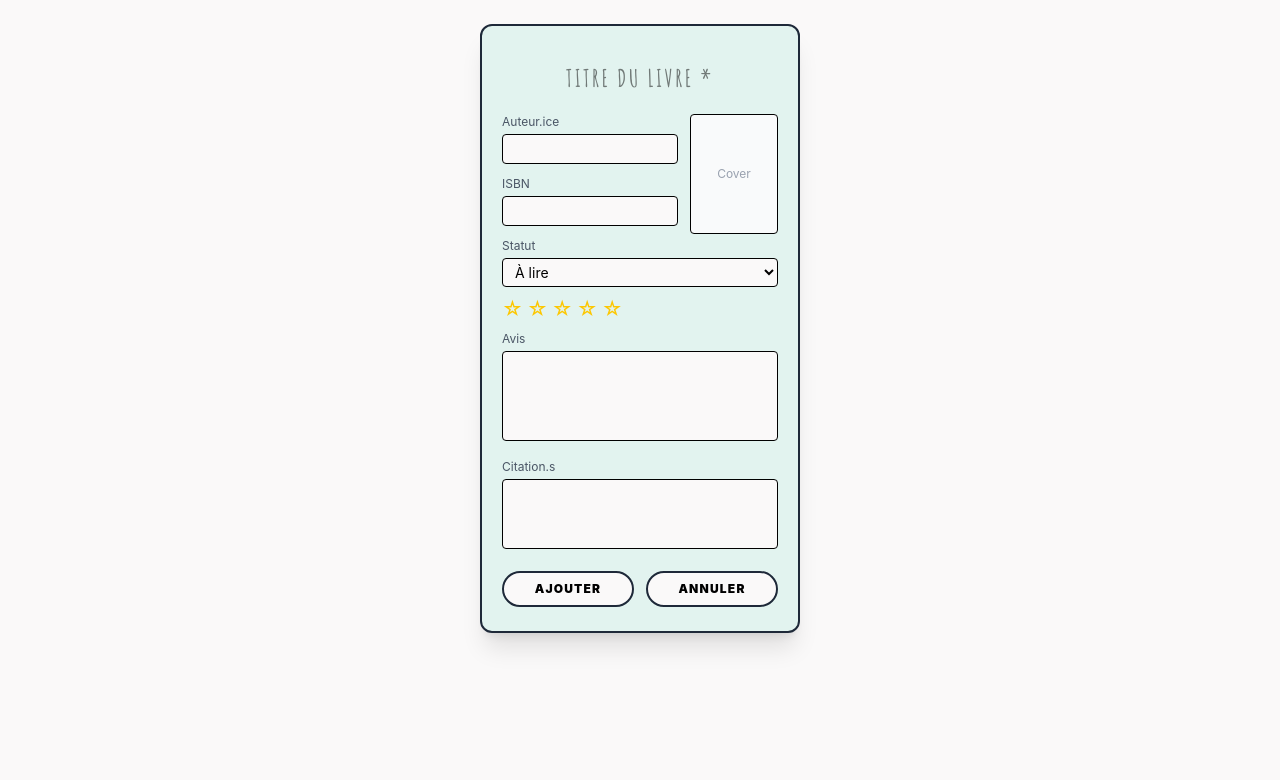
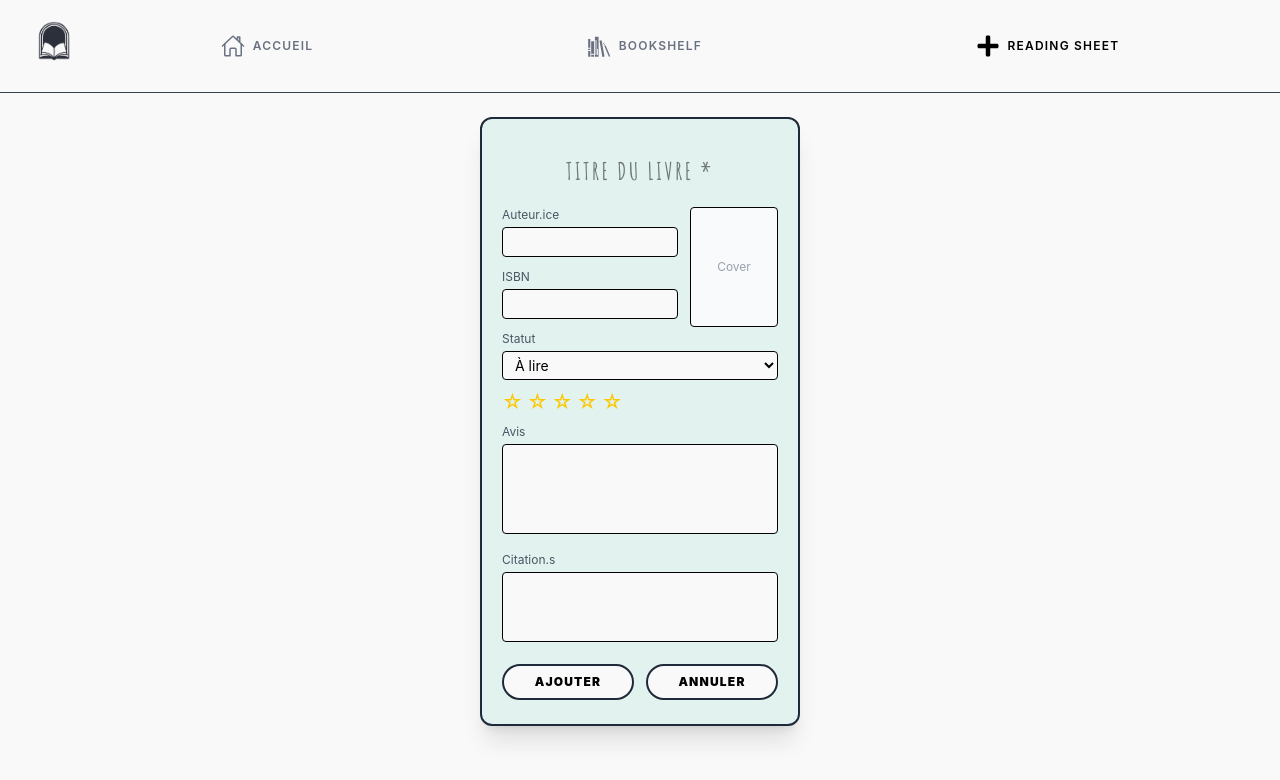
Before and after one commit to aucherm/carnet_front, a React (Vite) app in the folder my-app/: page /reading-sheet in a window 1280 px wide. Shown: the top 780 px of the page. Built offline with nearby package versions, Linux system fonts and the light colour scheme; no server answers.

Commit message:
style / [navbar desktop]

```diff
--- a/my-app/src/components/Logo.tsx
+++ b/my-app/src/components/Logo.tsx
@@ -1,13 +1,11 @@
 export default function Logo() {
-
   return (
-    <div className="flex flex-start md:hidden ">
-            <img
-              src="/logo.png"
-              alt="logo"
-              style={{ width: "100px", height: "100px" }}
-              className="object-contain"
-            />
-          </div>
+    <div className="flex flex-start">
+      <img
+        src="/logo.png"
+        alt="logo"
+        className="object-contain w-[100px] h-[100px] md:w-[60px] md:h-[60px]"
+      />
+    </div>
   );
 }
--- a/my-app/src/components/NavBar.tsx
+++ b/my-app/src/components/NavBar.tsx
@@ -2,11 +2,13 @@ import { NavLink } from "react-router-dom";
 import { IoHomeOutline } from "react-icons/io5";
 import { GiBookshelf } from "react-icons/gi";
 import { FaPlus } from "react-icons/fa";
+import Logo from "./Logo";
 
 export default function NavBar() {
   return (
     <nav className="hidden md:flex justify-around py-4 px-6 border-b border-gray-700">
       <div className="flex items-center w-full">
+        <Logo />
         <div className="flex-1 flex items-center justify-around">
           <NavLink
             to="/"
--- a/my-app/src/pages/Bookshelf.tsx
+++ b/my-app/src/pages/Bookshelf.tsx
@@ -4,6 +4,7 @@ import Layout from "../components/Layout";
 import BookCard from "../components/BookCard";
 import BottomNav from "../components/BottomNav";
 import Logo from "../components/Logo";
+import NavBar from "../components/NavBar";
 import type { ReadingSheet } from "../types/ReadingSheet";
 import { fetchReadingSheets } from "../services/readingSheetService";
 
@@ -20,7 +21,10 @@ export default function BookShelf() {
 
   return (
     <Layout>
-      <Logo />
+    <NavBar></NavBar>
+         <div className="md:hidden">
+         <Logo />
+         </div>
       <div className="flex justify-center">
         <div className="bg-white text-gray-900 rounded-3xl ">
           <div className="flex"></div>
--- a/my-app/src/pages/Home.tsx
+++ b/my-app/src/pages/Home.tsx
@@ -11,7 +11,9 @@ export default function Home() {
 
     <Layout>
       <NavBar></NavBar>
+      <div className="md:hidden">
       <Logo />
+      </div>
       <div className="flex justify-center min-h-[calc(100vh-60px)] p-6 md:flex-col">
         <div className="bg-white text-gray-900 rounded-3xl  w-full ">
           {/* Header */}
--- a/my-app/src/pages/ReadingSheet.tsx
+++ b/my-app/src/pages/ReadingSheet.tsx
@@ -9,6 +9,7 @@ import {
 } from "../services/readingSheetService";
 import BottomNav from "../components/BottomNav";
 import Logo from "../components/Logo";
+import NavBar from "../components/NavBar";
 
 const EMPTY = {
   title: "",
@@ -99,7 +100,10 @@ export default function ReadingSheet() {
 
   return (
     <Layout>
-      <Logo />
+       <NavBar></NavBar>
+            <div className="md:hidden">
+            <Logo />
+            </div>
       <div className="flex justify-center items-center py-6">
         <div className="bg-mint rounded-xl border-2 border-gray-800 w-80 shadow-xl overflow-hidden">
           <div className="flex justify-between items-center px-5 pt-5"></div>
```
